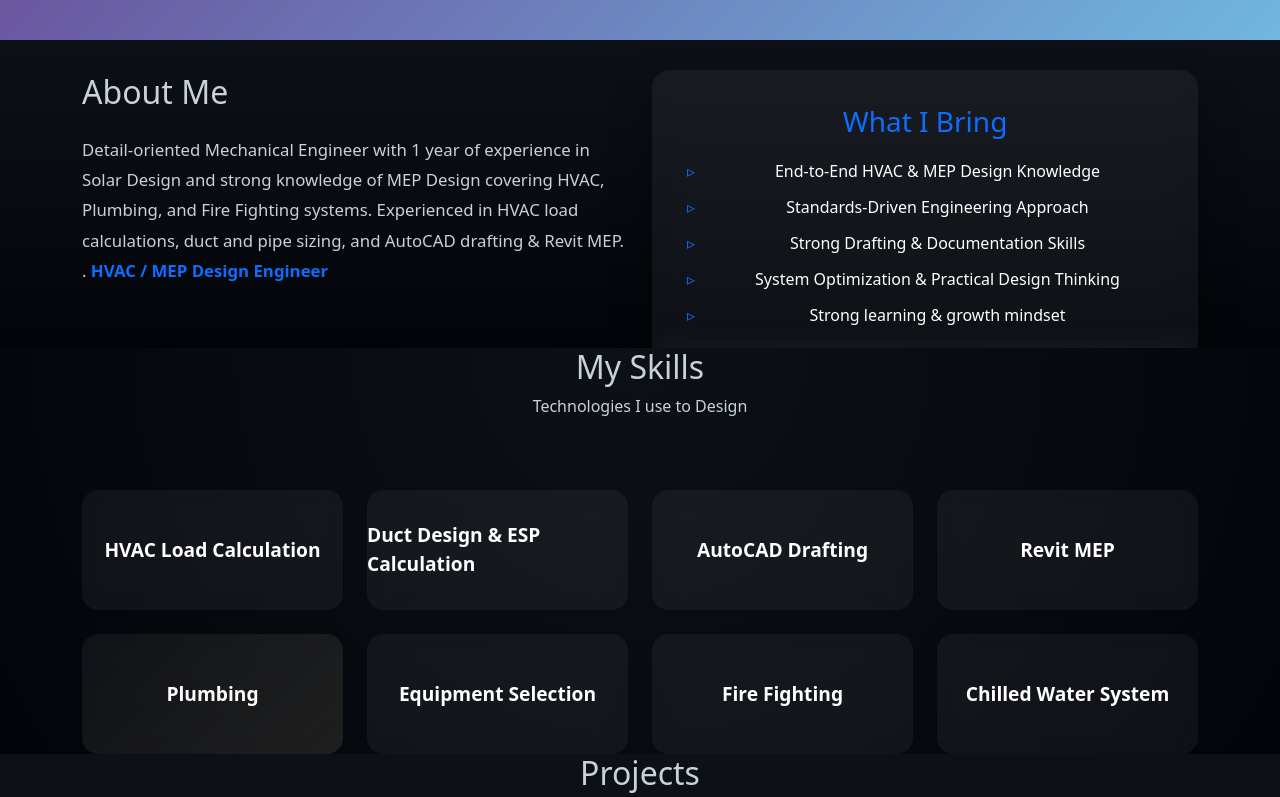
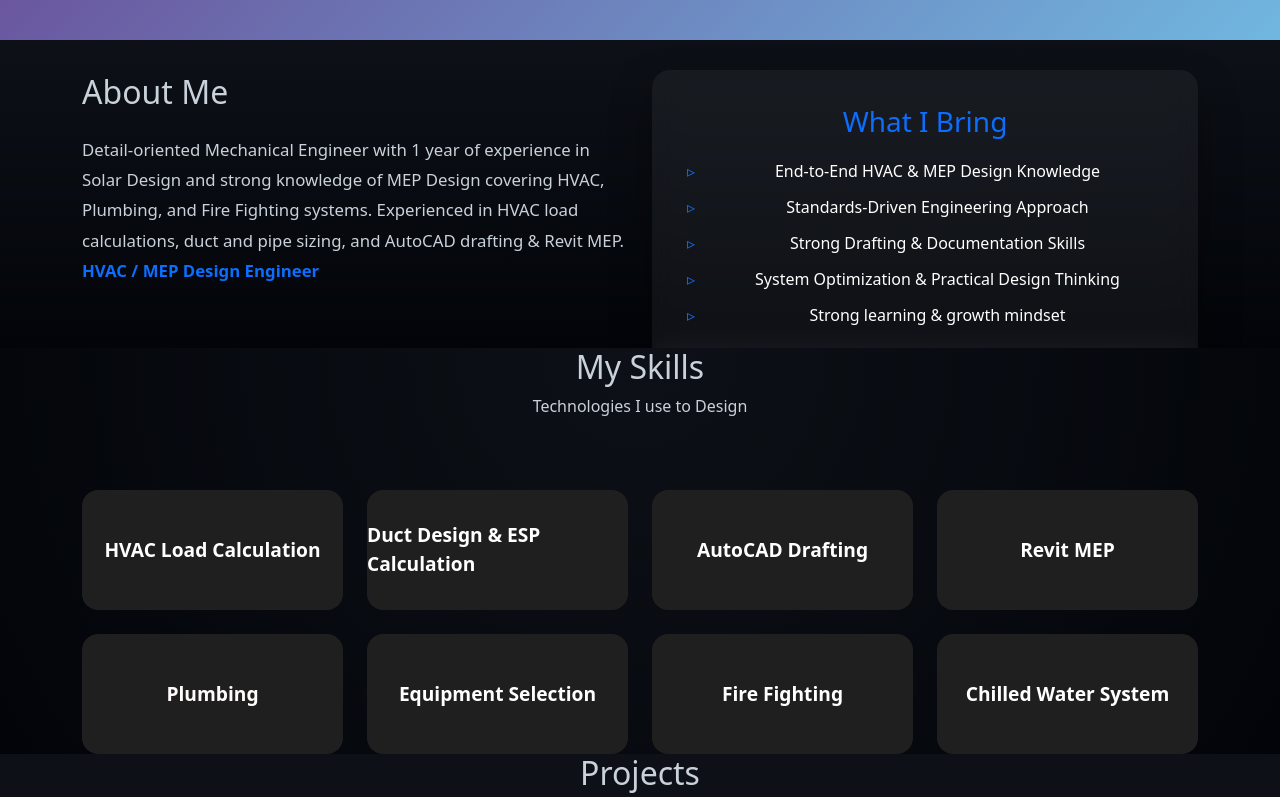
Before and after one commit to Muruganmari78/Kamalakannan, a plain HTML site: page Index.html in a window 1280 px wide. Shown: the part 760-1557 px from the top of the page. Drawn offline with nearby package versions, Linux system fonts and the light colour scheme.

Commit message:
Update portfolio index page

```diff
--- a/Index.html
+++ b/Index.html
@@ -81,7 +81,7 @@
 
         <p class="about-text mt-4">
            Detail-oriented Mechanical Engineer with 1 year of experience in Solar Design and strong knowledge of MEP Design covering HVAC, Plumbing, and Fire Fighting systems. Experienced in HVAC load calculations, duct and pipe sizing, and AutoCAD drafting & Revit MEP.
-            .<span class="highlight"> HVAC / MEP Design Engineer</span>
+          <span class="highlight"> HVAC / MEP Design Engineer</span>
         </p>
 
 
--- a/style.css
+++ b/style.css
@@ -102,7 +102,7 @@ body {
 
 .skill-box {
   height: 120px;
-  background: rgba(255, 255, 255, 0.05);
+  background: #1f1f1f;
   backdrop-filter: blur(10px);
   border-radius: 16px;
   display: flex;
@@ -136,7 +136,7 @@ body {
 }
 
 .skill-box.react {
-  background: linear-gradient(135deg,rgba(255, 255, 255, 0.05), #1f1f1f);
+  background: linear-gradient(135deg, #1f1f1f);
   color: #fffbfb;
   font-weight: 700;
 }
```
